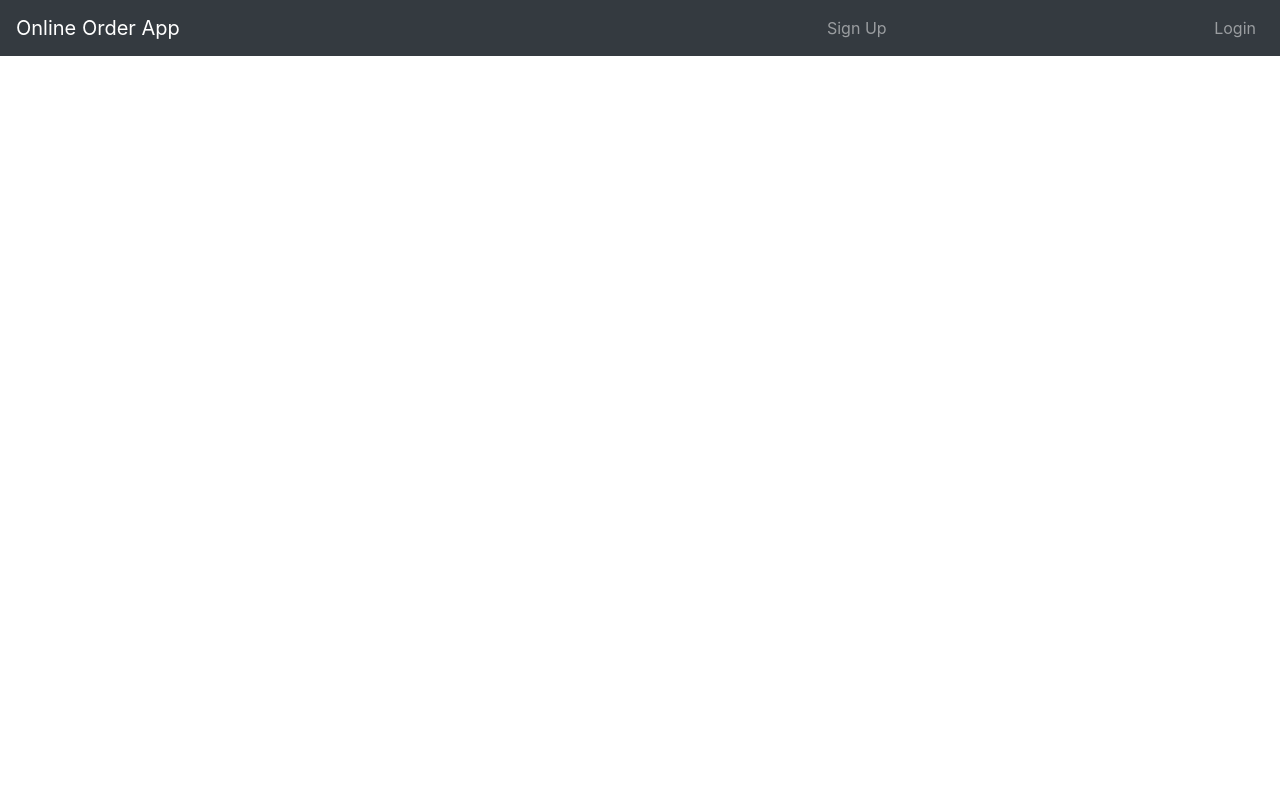
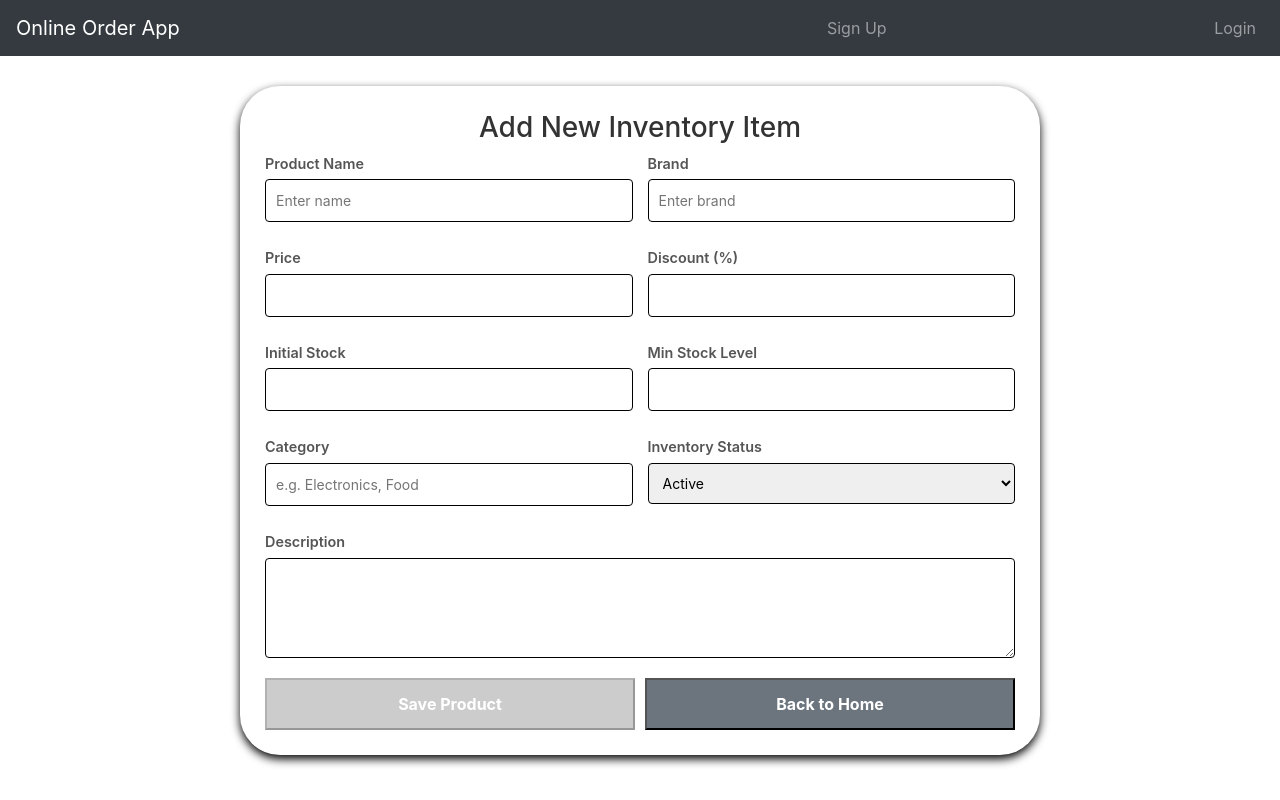
Before and after one commit to Rakesh8086/order-management-frontend, an Angular app: page /add-product in a window 1280 px wide. Before the commit this address led to /. Built offline with nearby package versions, Linux system fonts and the light colour scheme.

Commit message:
Add product component implemented

```diff
--- /dev/null
+++ b/src/app/add-product/add-product.component.css
@@ -0,0 +1,118 @@
+.add-product-container {
+  max-width: 800px;
+  margin: 30px auto;
+  padding: 25px;
+  background: #ffffff;
+  border-radius: 40px;
+  box-shadow: 0 4px 10px rgb(0, 0, 0);
+}
+
+h3 {
+  text-align: center;
+  color: #333;
+}
+
+.form-grid {
+  display: grid;
+  gap: 15px;
+}
+
+input, select, textarea {
+  width: 100%;
+  padding: 10px;
+  border: 1px solid #000000;
+  border-radius: 4px;
+  font-size: 14px;
+}
+
+textarea {
+  grid-column: span 2;
+  height: 100px;
+}
+
+button {
+  padding: 12px;
+  background-color: #28a745;
+  color: white;
+  font-weight: bold;
+  font-size: 16px;
+  margin-top: 10px;
+}
+
+button:disabled {
+  background-color: #ccc;
+}
+
+.alert {
+  padding: 10px;
+  background-color: #d4edda;
+  color: #155724;
+  text-align: center;
+}
+
+.form-group {
+  display: flex;
+  flex-direction: column;
+  margin-bottom: 10px;
+}
+
+label {
+  font-weight: 600;
+  font-size: 0.9rem;
+  margin-bottom: 5px;
+  color: #555;
+}
+
+.full-width {
+  grid-column: span 2;
+}
+
+.error-text {
+  color: #dc3545;
+  font-size: 0.85rem;
+  margin-top: 4px;
+}
+
+input.ng-invalid.ng-touched,
+textarea.ng-invalid.ng-touched {
+  border: 1px solid #dc3545;
+}
+
+.alert-success {
+  background-color: #d4edda;
+  color: #155724;
+  border: 1px solid #c3e6cb;
+  padding: 15px;
+  margin-bottom: 20px;
+  font-weight: 500;
+}
+
+.alert-error {
+  background-color: #f8d7da;
+  color: #721c24;
+  border: 1px solid #f5c6cb;
+  padding: 15px;
+  margin-bottom: 20px;
+}
+
+.alert-content {
+  display: flex;
+  justify-content: space-between;
+  align-items: center;
+}
+
+.button-group {
+  display: flex;
+  gap: 10px;
+}
+
+.save-button {
+  flex: 1;
+  background-color: #28a745;
+}
+
+.cancel-button {
+  flex: 1;
+  background-color: #6c757d;
+  text-align: center;
+}
--- /dev/null
+++ b/src/app/add-product/add-product.component.html
@@ -0,0 +1,85 @@
+<div class="add-product-container">
+  <h3>Add New Inventory Item</h3>
+
+  <form [formGroup]="productForm" (ngSubmit)="onSubmit()">
+    <div class="form-grid">
+
+      <div class="form-group">
+        <label>Product Name</label>
+        <input formControlName="name" placeholder="Enter name">
+        <small class="error-text" *ngIf="productForm.get('name')?.touched && productForm.get('name')?.invalid">
+          Name is required.
+        </small>
+      </div>
+
+      <div class="form-group">
+        <label>Brand</label>
+        <input formControlName="brand" placeholder="Enter brand">
+        <small class="error-text" *ngIf="productForm.get('brand')?.touched && productForm.get('brand')?.invalid">
+          Brand is required.
+        </small>
+      </div>
+
+      <div class="form-group">
+        <label>Price</label>
+        <input type="number" formControlName="price" min="1" (keydown)="preventNegative($event)">
+        <small class="error-text" *ngIf="productForm.get('price')?.touched && productForm.get('price')?.invalid">
+          Price must be at least 1.
+        </small>
+      </div>
+
+      <div class="form-group">
+        <label>Discount (%)</label>
+        <input type="number" formControlName="discount" min="0" (keydown)="preventNegative($event)">
+        <small class="error-text" *ngIf="productForm.get('discount')?.touched && productForm.get('discount')?.invalid">
+          Discount cannot be negative.
+        </small>
+      </div>
+
+      <div class="form-group">
+        <label>Initial Stock</label>
+        <input type="number" formControlName="initialStock" min="1" (keydown)="preventNegative($event)">
+        <small class="error-text" *ngIf="productForm.get('initialStock')?.touched && productForm.get('initialStock')?.invalid">
+          Must start with at least 1 item.
+        </small>
+      </div>
+
+      <div class="form-group">
+        <label>Min Stock Level</label>
+        <input type="number" formControlName="minStockLevel" min="0" (keydown)="preventNegative($event)">
+        <small class="error-text" *ngIf="productForm.get('minStockLevel')?.touched && productForm.get('minStockLevel')?.invalid">
+          Cannot be negative.
+        </small>
+      </div>
+
+      <div class="form-group">
+        <label>Category</label>
+        <input formControlName="category" placeholder="e.g. Electronics, Food">
+      </div>
+
+      <div class="form-group">
+        <label>Inventory Status</label>
+        <select formControlName="isActive">
+          <option [ngValue]="true">Active</option>
+          <option [ngValue]="false">Inactive</option>
+        </select>
+      </div>
+
+      <div class="form-group full-width">
+        <label>Description</label>
+        <textarea formControlName="description"></textarea>
+      </div>
+
+    </div>
+
+    <div *ngIf="message" [ngClass]="isSuccess?'alert-success':'alert-error'">
+        <div class="alert-content">
+            <span>{{ message }}</span>
+        </div>
+    </div>
+    <div class="button-group">
+        <button type="submit" class="save-button" [disabled]="productForm.invalid">Save Product</button>
+        <button type="button" class="cancel-button" routerLink="/home">Back to Home</button>
+    </div>
+  </form>
+</div>
--- /dev/null
+++ b/src/app/add-product/add-product.component.ts
@@ -0,0 +1,61 @@
+import { Component, OnInit } from '@angular/core';
+import { FormGroup, FormBuilder, Validators } from '@angular/forms';
+import { Router } from '@angular/router';
+import { ProductService } from '../services/product.service';
+import { ReactiveFormsModule } from '@angular/forms';
+
+
+@Component({
+  selector: 'app-add-product.component',
+  standalone: false,
+  templateUrl: './add-product.component.html',
+  styleUrl: './add-product.component.css',
+})
+export class AddProductComponent implements OnInit{
+  productForm!: FormGroup;
+  message = '';
+  isSuccess = false;
+
+  constructor(private fb: FormBuilder,
+  private productService: ProductService, private router: Router){
+
+  }
+
+  preventNegative(event: KeyboardEvent): void{
+    if(event.key === '-' || event.key === 'e'){
+      event.preventDefault();
+    }
+  }
+
+  ngOnInit(): void{
+    this.productForm = this.fb.group({
+      name: ['', Validators.required],
+      description: ['', Validators.required],
+      brand: ['', Validators.required],
+      category: ['', Validators.required],
+      price: [null, [Validators.required, Validators.min(1)]],
+      discount: [null, [Validators.required, Validators.min(0)]],
+      initialStock: [null, [Validators.required, Validators.min(1)]],
+      minStockLevel: [null, [Validators.required, Validators.min(0)]],
+      isActive: [true, Validators.required]
+    });
+  }
+
+  onSubmit(){
+    if(this.productForm.invalid){
+      this.productForm.markAllAsTouched();
+      return;
+    }
+
+    this.productService.addProduct(this.productForm.value).subscribe({
+      next:res =>{
+        this.message = "Product added successfully";
+        this.isSuccess = true;
+      },
+      error:err=>{
+        this.message = err.error?.message || "Error adding product";
+        this.isSuccess = false;
+      }
+    });
+  }
+}
--- a/src/app/app-module.ts
+++ b/src/app/app-module.ts
@@ -9,13 +9,15 @@ import { httpInterceptorProviders } from './helper/http.interceptor';
 import { RegisterComponent } from './register/register.component';
 import { HomeComponent } from './home/home.component';
 import { LoginComponent } from './login/login.component';
+import { AddProductComponent } from './add-product/add-product.component';
 
 @NgModule({
   declarations: [
     AppComponent,
     RegisterComponent,
     HomeComponent,
-    LoginComponent
+    LoginComponent,
+    AddProductComponent
  ],
   imports: [
     BrowserModule,
--- a/src/app/app-routing-module.ts
+++ b/src/app/app-routing-module.ts
@@ -3,11 +3,13 @@ import { RouterModule, Routes } from '@angular/router';
 import { RegisterComponent } from './register/register.component';
 import { LoginComponent } from './login/login.component';
 import { HomeComponent } from './home/home.component';
+import { AddProductComponent } from './add-product/add-product.component';
 
 const routes: Routes = [
   {path: 'register', component: RegisterComponent},
   {path: 'login', component: LoginComponent},
   {path: 'home', component: HomeComponent},
+  {path: 'add-product', component: AddProductComponent},
   {path: '', redirectTo: 'login', pathMatch: 'full'}
 ];
 
--- a/src/app/app.html
+++ b/src/app/app.html
@@ -2,6 +2,11 @@
   <nav class="navbar navbar-expand navbar-dark bg-dark">
     <a href="#" class="navbar-brand">Online Order App</a>
     <ul class="navbar-nav mr-auto" routerLinkActive="active">
+      @if(isWarehouseManager){
+        <li class="nav-item">
+          <a class="nav-link" routerLink="/add-product" routerLinkActive="active">Add Product</a>
+        </li>
+      }
       @if(isLoggedIn){
       <li class="nav-item">
         <a class="nav-link" routerLink="/home">Home</a>
--- a/src/app/app.ts
+++ b/src/app/app.ts
@@ -15,6 +15,7 @@ import { Router } from '@angular/router';
 export class AppComponent {
   private roles: string[] = [];
   isLoggedIn = false;
+  isWarehouseManager = false;
   mobileNumber?: string;
   eventBus?: Subscription;
 
@@ -48,6 +49,9 @@ export class AppComponent {
     if(this.isLoggedIn){
       const user = this.storageService.getUser();
       this.roles = user.roles;
+      if(this.roles.includes('ROLE_WAREHOUSE_MANAGER')){
+        this.isWarehouseManager = true;
+      }
       this.mobileNumber = user.mobileNumber;
     }
   }
--- a/src/app/services/product.service.ts
+++ b/src/app/services/product.service.ts
@@ -53,4 +53,9 @@ export class ProductService {
     return this.http.post<any[]>(`${this.API_URL}/lowstock`, filterData,
       {withCredentials: true});
   }
+
+  addProduct(productData: any): Observable<any> {
+    return this.http.post(`${this.API_URL}/add`, productData,
+      {withCredentials: true});
+  }
 }
```
Also changed, not shown: 1 other file (tests, documents, lock files or other folders).
